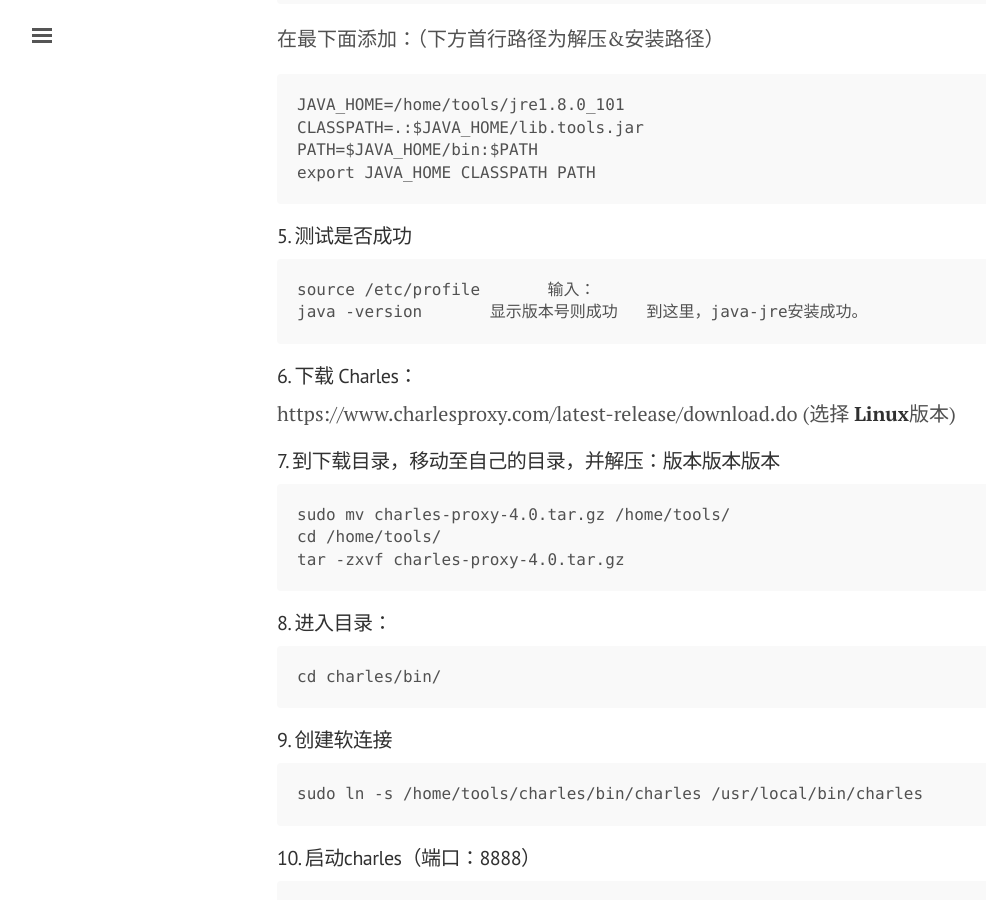
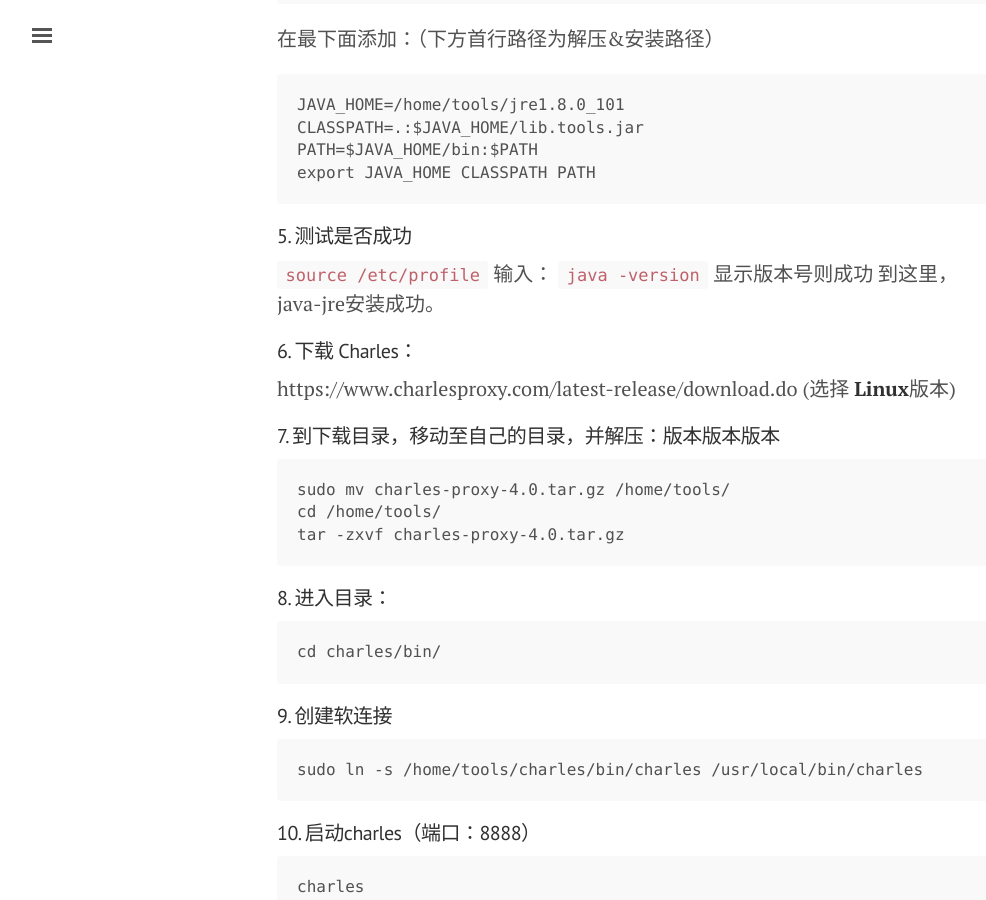
Before and after one commit to hxjiejie/jekyll_demo, a Jekyll site: the page built from _posts/2016-09-05-charles.md, in a window 1280 px wide and 900 px high, scrolled down 675 px. Shown: the whole window, without its empty margins (3-989 px from the left). Built offline with Jekyll 4.4.1, drawn with Linux system fonts in a browser that asks for light colours.

```diff
--- a/_posts/2016-09-05-charles.md
+++ b/_posts/2016-09-05-charles.md
@@ -25,11 +25,11 @@ title: Charles 安装
     export JAVA_HOME CLASSPATH PATH
 
 #### 5. 测试是否成功
-    source /etc/profile
-  输入：
-    java -version
-  显示版本号则成功
-  到这里，java-jre安装成功。
+  `source /etc/profile`
+   输入：
+  `java -version`
+   显示版本号则成功
+   到这里，java-jre安装成功。
 
 #### 6. 下载 Charles：
    https://www.charlesproxy.com/latest-release/download.do
```
